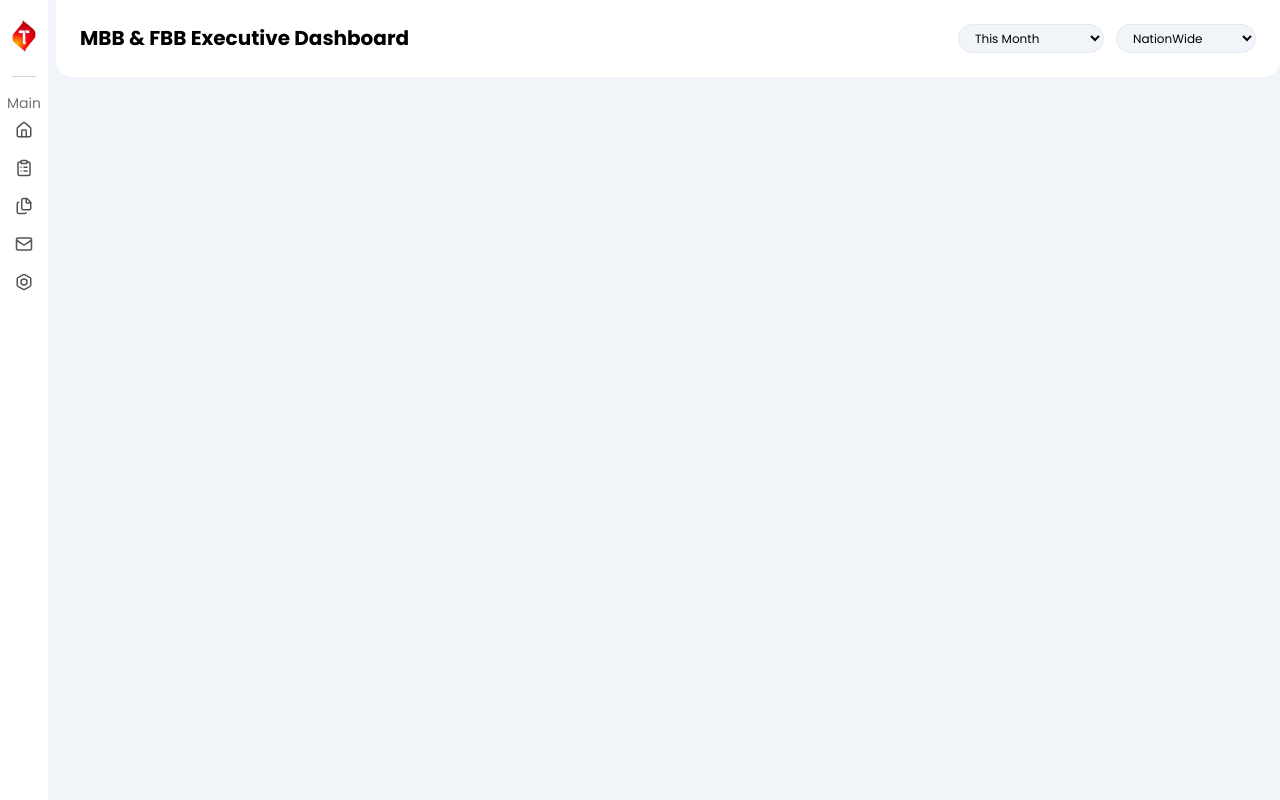
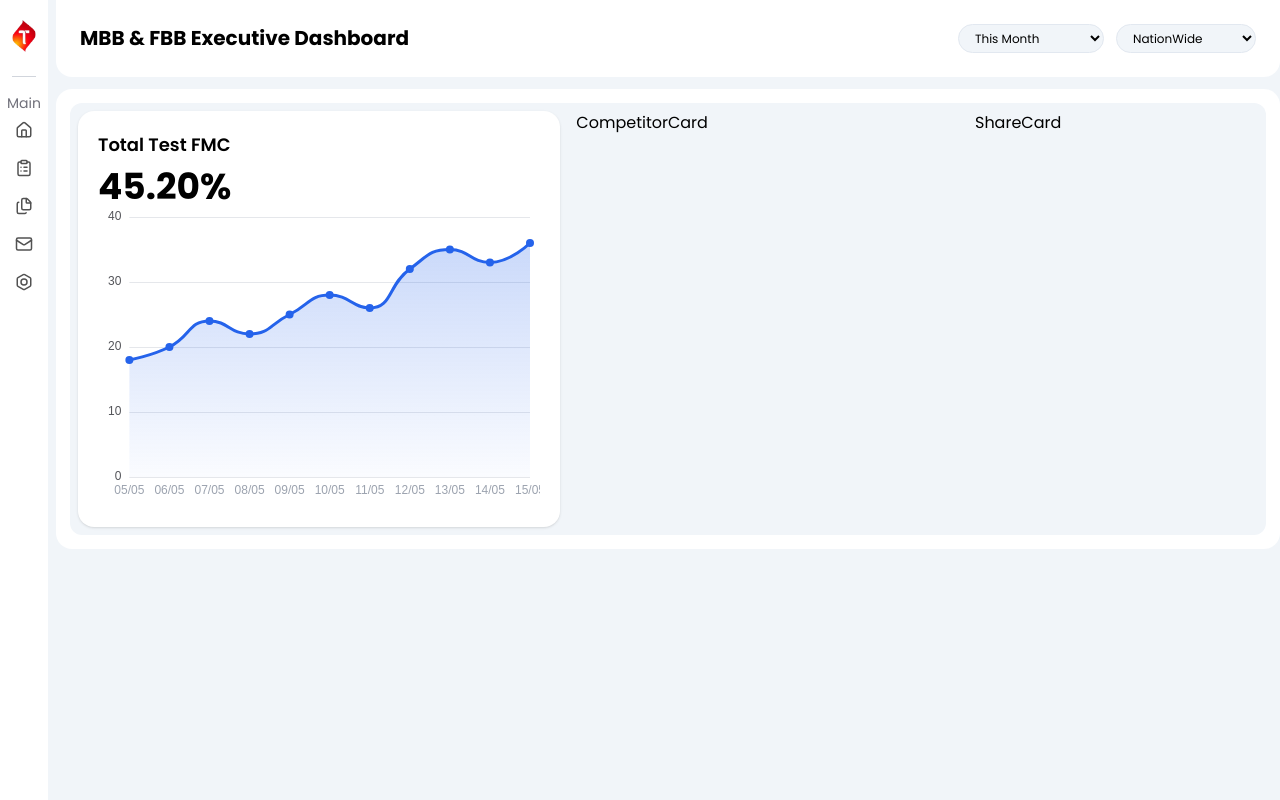
Before and after one commit to panejii/OnBoarding, a React (Vite) app in the folder Slicing-Dashboard-NTI/: page / in a window 1280 px wide. Built offline with nearby package versions, Linux system fonts and the light colour scheme.

Commit message:
feat: adding line chart for hero section

```diff
--- a/Slicing-Dashboard-NTI/package.json
+++ b/Slicing-Dashboard-NTI/package.json
@@ -11,10 +11,13 @@
   },
   "dependencies": {
     "@tailwindcss/vite": "^4.3.2",
+    "echarts": "^6.1.0",
+    "echarts-for-react": "^3.0.6",
     "lucide-react": "^1.24.0",
     "react": "^19.2.7",
     "react-dom": "^19.2.7",
-    "tailwindcss": "^4.3.2"
+    "tailwindcss": "^4.3.2",
+    "tslib": "^2.8.1"
   },
   "devDependencies": {
     "@eslint/js": "^10.0.1",
--- a/Slicing-Dashboard-NTI/src/components/Dashboard/Hero/Charts/AreaCharts.jsx
+++ b/Slicing-Dashboard-NTI/src/components/Dashboard/Hero/Charts/AreaCharts.jsx
@@ -0,0 +1,108 @@
+import ReactECharts from "echarts-for-react";
+import * as echarts from "echarts";
+
+const AreaChart = ({ data }) => {
+  const option = {
+    tooltip: {
+      trigger: "axis",
+    },
+
+    grid: {
+      left: 10,
+      right: 10,
+      top: 10,
+      bottom: 10,
+      containLabel: true,
+    },
+
+    xAxis: {
+      type: "category",
+      boundaryGap: false,
+      data: data.map((item) => item.date),
+
+      axisLine: {
+        show: false,
+      },
+
+      axisTick: {
+        show: false,
+      },
+
+      axisLabel: {
+        color: "#9CA3AF",
+      },
+    },
+
+    yAxis: {
+      type: "value",
+
+      splitLine: {
+        lineStyle: {
+          color: "#E5E7EB",
+        },
+      },
+
+      axisLine: {
+        show: false,
+      },
+
+      axisTick: {
+        show: false,
+      },
+    },
+
+    series: [
+      {
+        data: data.map((item) => item.value),
+
+        type: "line",
+
+        smooth: true,
+
+        symbol: "circle",
+
+        symbolSize: 8,
+
+        lineStyle: {
+          width: 3,
+          color: "#2563EB",
+        },
+
+        itemStyle: {
+          color: "#2563EB",
+        },
+
+        areaStyle: {
+          color: new echarts.graphic.LinearGradient(
+            0,
+            0,
+            0,
+            1,
+            [
+              {
+                offset: 0,
+                color: "rgba(37,99,235,.35)",
+              },
+              {
+                offset: 1,
+                color: "rgba(37,99,235,.03)",
+              },
+            ]
+          ),
+        },
+      },
+    ],
+  };
+
+  return (
+    <ReactECharts
+      option={option}
+      style={{
+        height: 300,
+        width: "100%",
+      }}
+    />
+  );
+};
+
+export default AreaChart;
--- a/Slicing-Dashboard-NTI/src/components/Dashboard/Hero/CompetitorCard.jsx
+++ b/Slicing-Dashboard-NTI/src/components/Dashboard/Hero/CompetitorCard.jsx
@@ -0,0 +1,9 @@
+import React from 'react'
+
+const CompetitorCard = () => {
+  return (
+    <div>CompetitorCard</div>
+  )
+}
+
+export default CompetitorCard
--- a/Slicing-Dashboard-NTI/src/components/Dashboard/Hero/Hero.jsx
+++ b/Slicing-Dashboard-NTI/src/components/Dashboard/Hero/Hero.jsx
@@ -0,0 +1,28 @@
+import StatisticCard from "./StatisticCard";
+import CompetitorCard from "./CompetitorCard";
+import ShareCard from "./ShareCard";
+
+const Hero = () => {
+  return (
+    <section className="grid grid-cols-12 gap-4">
+
+      {/* Card kiri */}
+      <div className="col-span-5">
+        <StatisticCard />
+      </div>
+
+      {/* Card tengah */}
+      <div className="col-span-4">
+        <CompetitorCard />
+      </div>
+
+      {/* Card kanan */}
+      <div className="col-span-3">
+        <ShareCard />
+      </div>
+
+    </section>
+  );
+};
+
+export default Hero;
--- a/Slicing-Dashboard-NTI/src/components/Dashboard/Hero/ShareCard.jsx
+++ b/Slicing-Dashboard-NTI/src/components/Dashboard/Hero/ShareCard.jsx
@@ -0,0 +1,9 @@
+import React from 'react'
+
+const ShareCard = () => {
+  return (
+    <div>ShareCard</div>
+  )
+}
+
+export default ShareCard
--- a/Slicing-Dashboard-NTI/src/components/Dashboard/Hero/StatisticCard.jsx
+++ b/Slicing-Dashboard-NTI/src/components/Dashboard/Hero/StatisticCard.jsx
@@ -0,0 +1,22 @@
+import AreaChart from "../Hero/Charts/AreaCharts";
+import { areaChartData } from "../../../data/areaChartData";
+
+const StatisticCard = () => {
+  return (
+    <div className="rounded-2xl bg-white p-5 shadow-sm">
+
+      <h2 className="font-semibold text-lg">
+        Total Test FMC
+      </h2>
+
+      <h1 className="text-4xl font-bold mt-2">
+        45.20%
+      </h1>
+
+      <AreaChart data={areaChartData} />
+
+    </div>
+  );
+};
+
+export default StatisticCard;
--- /dev/null
+++ b/Slicing-Dashboard-NTI/src/data/areaChartData.js
@@ -0,0 +1,13 @@
+export const areaChartData = [
+  { date: "05/05", value: 18 },
+  { date: "06/05", value: 20 },
+  { date: "07/05", value: 24 },
+  { date: "08/05", value: 22 },
+  { date: "09/05", value: 25 },
+  { date: "10/05", value: 28 },
+  { date: "11/05", value: 26 },
+  { date: "12/05", value: 32 },
+  { date: "13/05", value: 35 },
+  { date: "14/05", value: 33 },
+  { date: "15/05", value: 36 },
+];
--- a/Slicing-Dashboard-NTI/src/pages/Dashboard.jsx
+++ b/Slicing-Dashboard-NTI/src/pages/Dashboard.jsx
@@ -1,6 +1,7 @@
 import React from 'react'
 import Navbar from '../components/Navbar'
 import Sidebar from '../components/Sidebar'
+import Hero from '../components/Dashboard/Hero/Hero';
 
 const Dashboard = () => {
     return (
@@ -11,12 +12,9 @@ const Dashboard = () => {
             <Navbar />
 
             {/* Chart Section */}
-            <div>
-                <div>
-
-                </div>
-                <div>
-
+            <div className='ml-14 mt-3 bg-white p-1.5 rounded-2xl'>
+                <div className='m-2 bg-slate-100 p-2 rounded-xl'>
+                    <Hero/>
                 </div>
             </div>
 
```
Also changed, not shown: Slicing-Dashboard-NTI/src/assets/WhatsApp Image 2026-07-13 at 14.25.39.jpeg (added), 1 other file (tests, documents, lock files or other folders).
